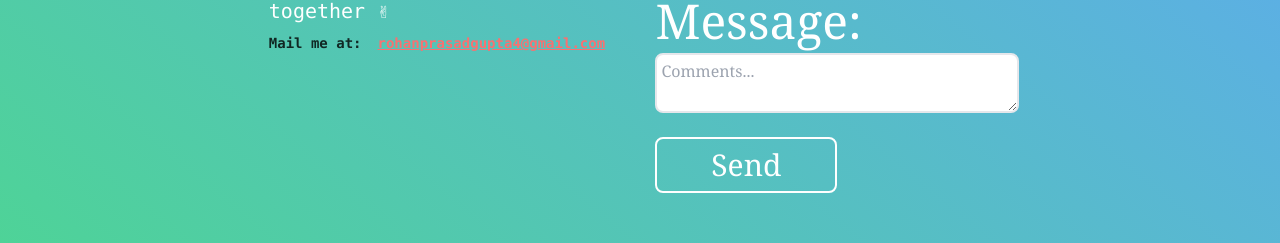
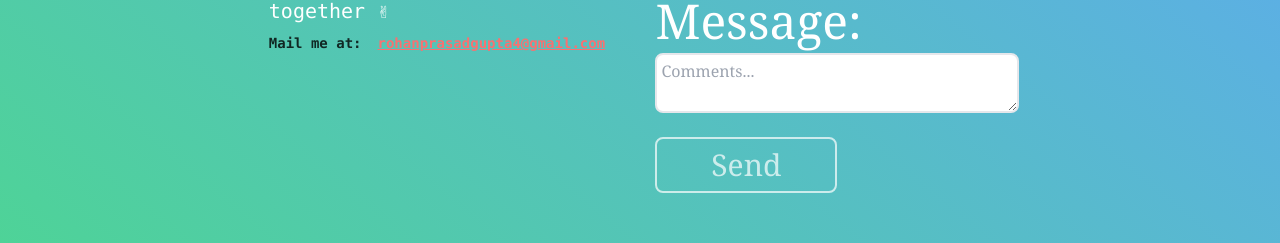
Before and after one commit to RohanPrasadGupta/Next-js_Portfolio, a Next.js app: page /ContactMe in a window 1280 px wide. Shown: the part 400-643 px from the top of the page. Built offline with nearby package versions, Linux system fonts and the light colour scheme.

Commit message:
Enhance ContactMe form validation: Add isFormReady state to enable/disable submit button based on input fields' readiness.

```diff
--- a/src/pages/ContactMe.js
+++ b/src/pages/ContactMe.js
@@ -11,6 +11,10 @@ const ContactMe = () => {
   const [bannerVisible, setBannerVisible] = useState(false);
   const [bannerMessage, setBannerMessage] = useState("");
   const [isSending, setIsSending] = useState(false);
+  const isFormReady =
+    Boolean(nameText.trim()) &&
+    Boolean(emailText.trim()) &&
+    Boolean(msgText.trim());
 
   const showBanner = (message) => {
     setBannerMessage(message);
@@ -136,7 +140,7 @@ const ContactMe = () => {
               <input
                 type="submit"
                 value={isSending ? "Sending..." : "Send"}
-                disabled={isSending}
+                disabled={isSending || !isFormReady}
                 className="mt-6 hover:cursor-pointer p-2 border-2 border-white text-3xl w-1/2 rounded-lg hover:bg-black/80 md:text-2xl xl:text-5xl lg:text-xl sm:text-2xl md:ml-[20%] disabled:cursor-not-allowed disabled:opacity-70"
               />
             </form>
```
